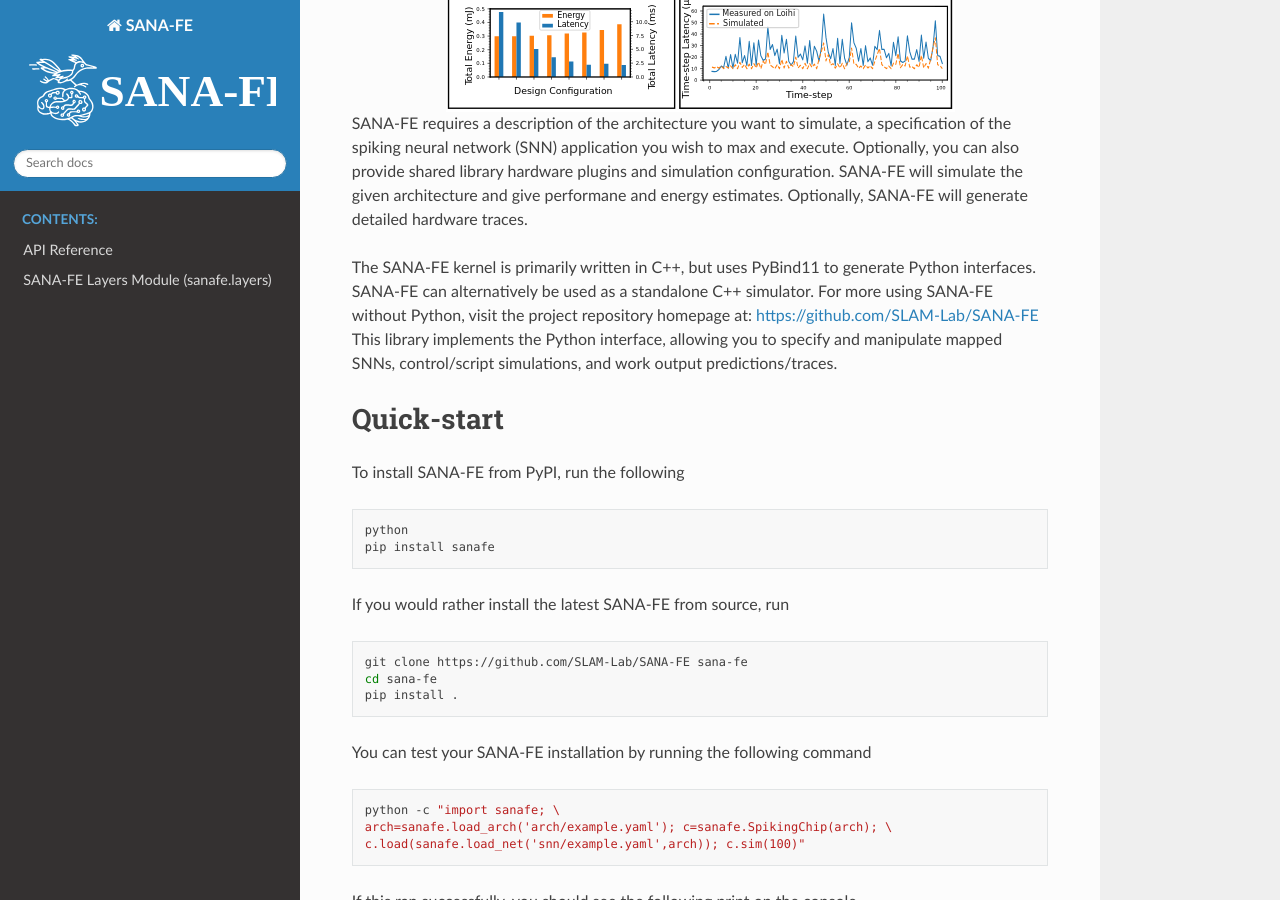
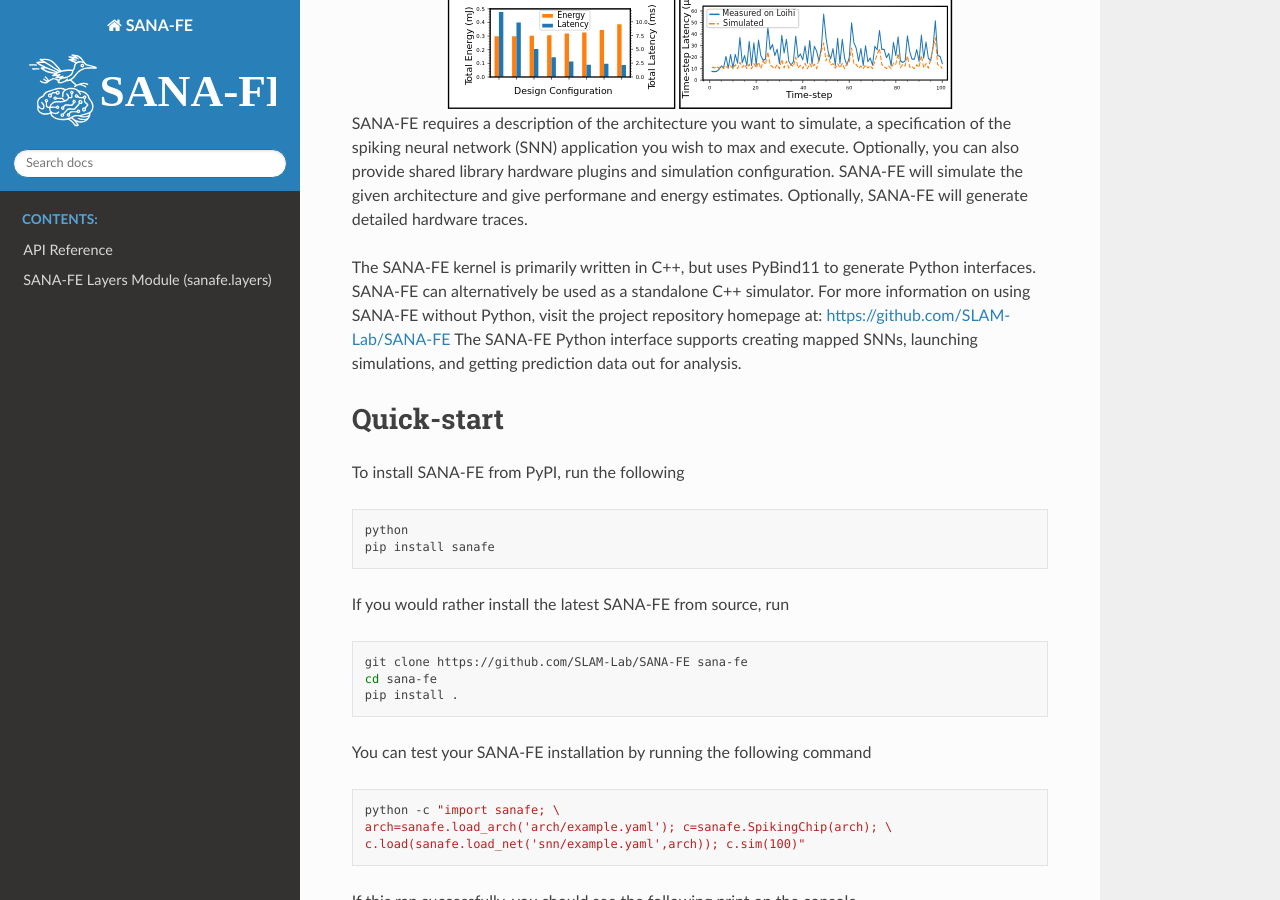
Before and after one commit to SLAM-Lab/SANA-FE, a Sphinx documentation site: the page built from docs/index.rst, in a window 1280 px wide and 900 px high, scrolled down 629 px. Built offline with Sphinx 7.4.7 and the Read the Docs theme 3.1.0, drawn with Linux system fonts in a browser that asks for light colours.

Commit message:
pydoc: minor tweaks and docstring bug fix

```diff
--- a/docs/index.rst
+++ b/docs/index.rst
@@ -23,10 +23,10 @@ hardware traces.
 
 The SANA-FE kernel is primarily written in C++, but uses PyBind11 to generate
 Python interfaces. SANA-FE can alternatively be used as a standalone C++
-simulator. For more using SANA-FE without Python, visit the project repository
-homepage at: https://github.com/SLAM-Lab/SANA-FE This library implements the
-Python interface, allowing you to specify and manipulate mapped SNNs,
-control/script simulations, and work output predictions/traces.
+simulator. For more information on using SANA-FE without Python, visit the
+project repository homepage at: https://github.com/SLAM-Lab/SANA-FE
+The SANA-FE Python interface supports creating mapped SNNs, launching
+simulations, and getting prediction data out for analysis.
 
 Quick-start
 ===========
```
Also changed, not shown: 1 other file.
